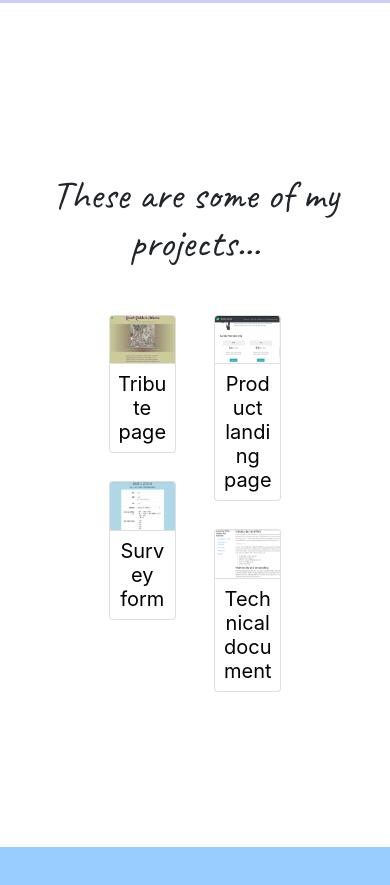
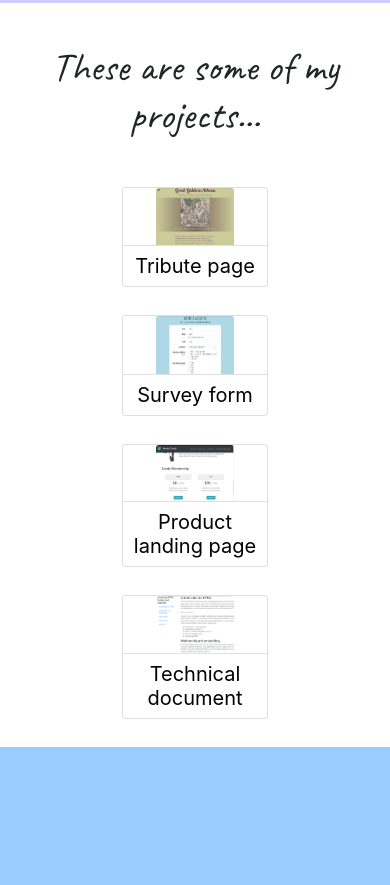
Before and after one commit to YameiSong/FCC-Projects, a plain HTML site: page Personal-portfolio-webpage/index.html in a window 390 px wide. Shown: the part 841-1726 px from the top of the page. Drawn offline with nearby package versions, Linux system fonts and the light colour scheme.

Commit message:
refine responsive action of projects

```diff
--- a/Personal-portfolio-webpage/mystyle.css
+++ b/Personal-portfolio-webpage/mystyle.css
@@ -47,22 +47,43 @@ a {
     justify-content: center;
 }
 
-@media (min-width: 300px) {
+/* Extra small devices (portrait phones, less than 576px) */
+.card-columns {
+    -webkit-column-count: 1;
+    -moz-column-count: 1;
+    column-count: 1;
+}
+.card-columns .card {
+    display: inline-block;
+    width: 75%;
+    margin-bottom: 1.75rem;
+}
+#projects {
+    height: auto;
+}
+
+/* Large devices (desktops, 992px and up) */
+@media (min-width: 992px) {
     .card-columns {
-      -webkit-column-count: 2;
-      -moz-column-count: 2;
-      column-count: 2;
+        -webkit-column-count: 2;
+        -moz-column-count: 2;
+        column-count: 2;
     }
     .card-columns .card {
         display: inline-block;
-        width: 75%;
+        width: 100%;
         margin-bottom: 1.75rem;
-      }
-  }
+    }
+    #projects {
+        height: 100vh;
+    }
+}
 
 .card img {
-    max-height: 300px;
+    max-height: 30vh;
+    max-width: 20vw;
     height: auto;
+    width: auto;
 }
 
 .card-body {
```
